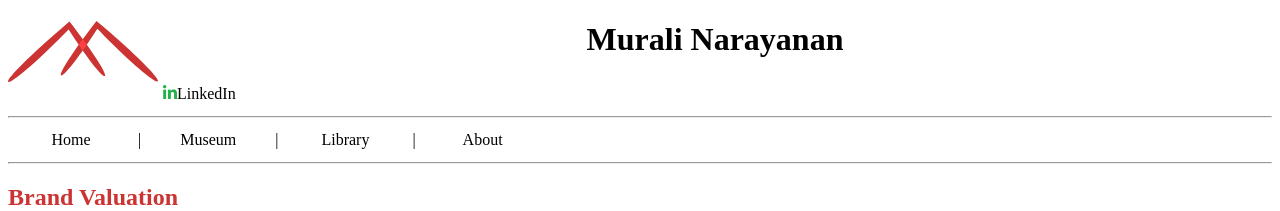
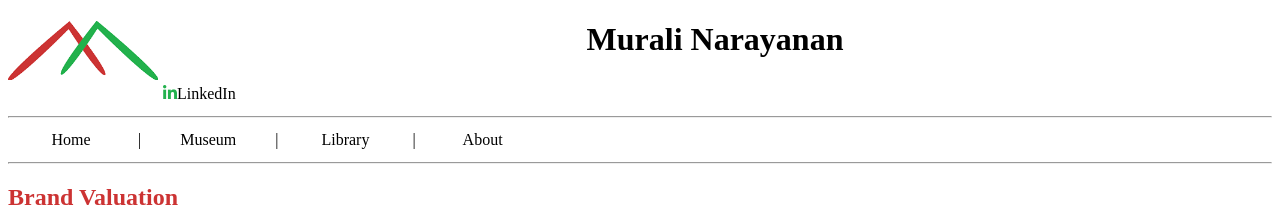
Before and after one commit to muralinarayanan/muralinarayanan.github.io, a Jekyll site: the page built from index.html, in a window 1280 px wide. Shown: the top 211 px of the page. Built offline with Jekyll 4.4.1, drawn with Linux system fonts in a browser that asks for light colours; some web fonts are replaced.

Commit message:
trying logo update

```diff
--- a/_layouts/default.html
+++ b/_layouts/default.html
@@ -19,7 +19,7 @@
 </head>
 <body>
 <header>
-<img src="assets/logo6.svg" width="150" alt="logo" style="float:left">
+<img src="assets/logo6.png" width="150" alt="logo" style="float:left">
 <h1>Murali Narayanan</h1>
 <a href="https://www.linkedin.com/in/muralinarayanan/"><i class="fab fa-linkedin-in"  style="color:#22b14d;"></i>LinkedIn</a>
 
```
